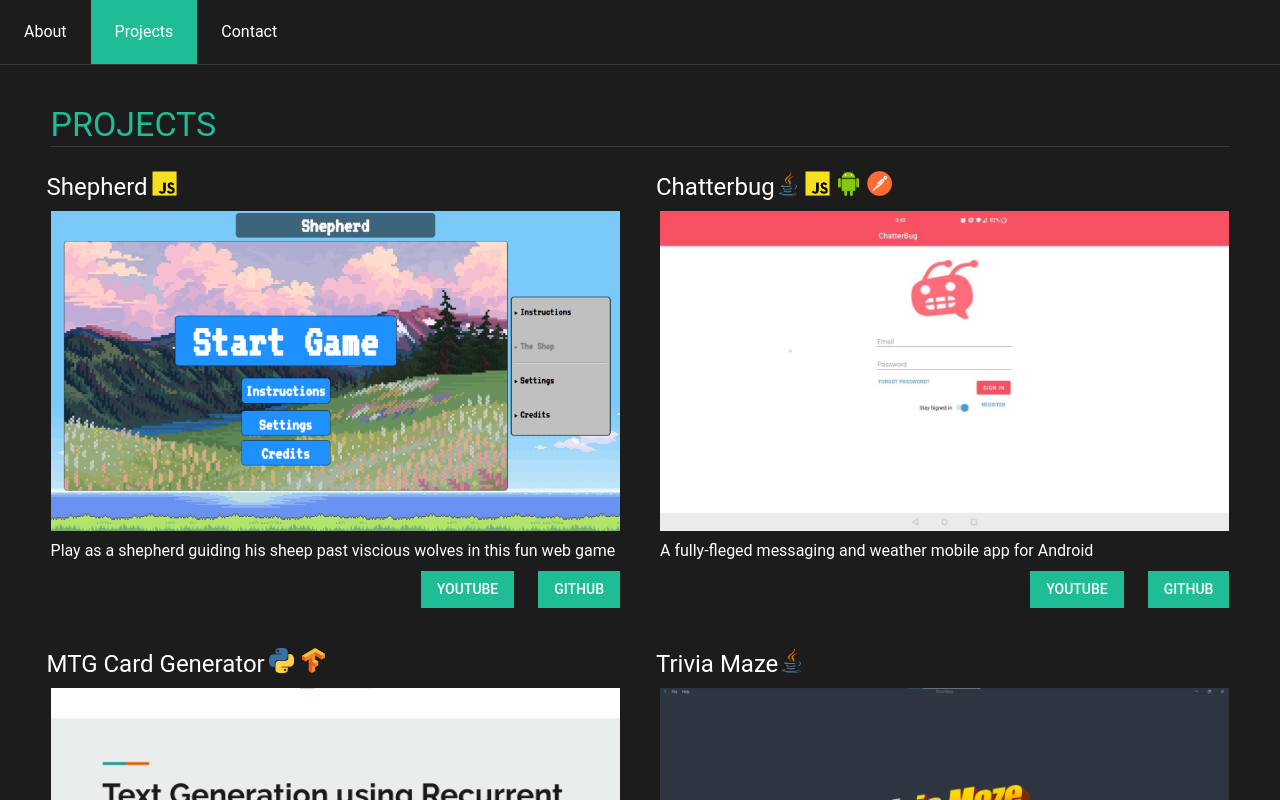
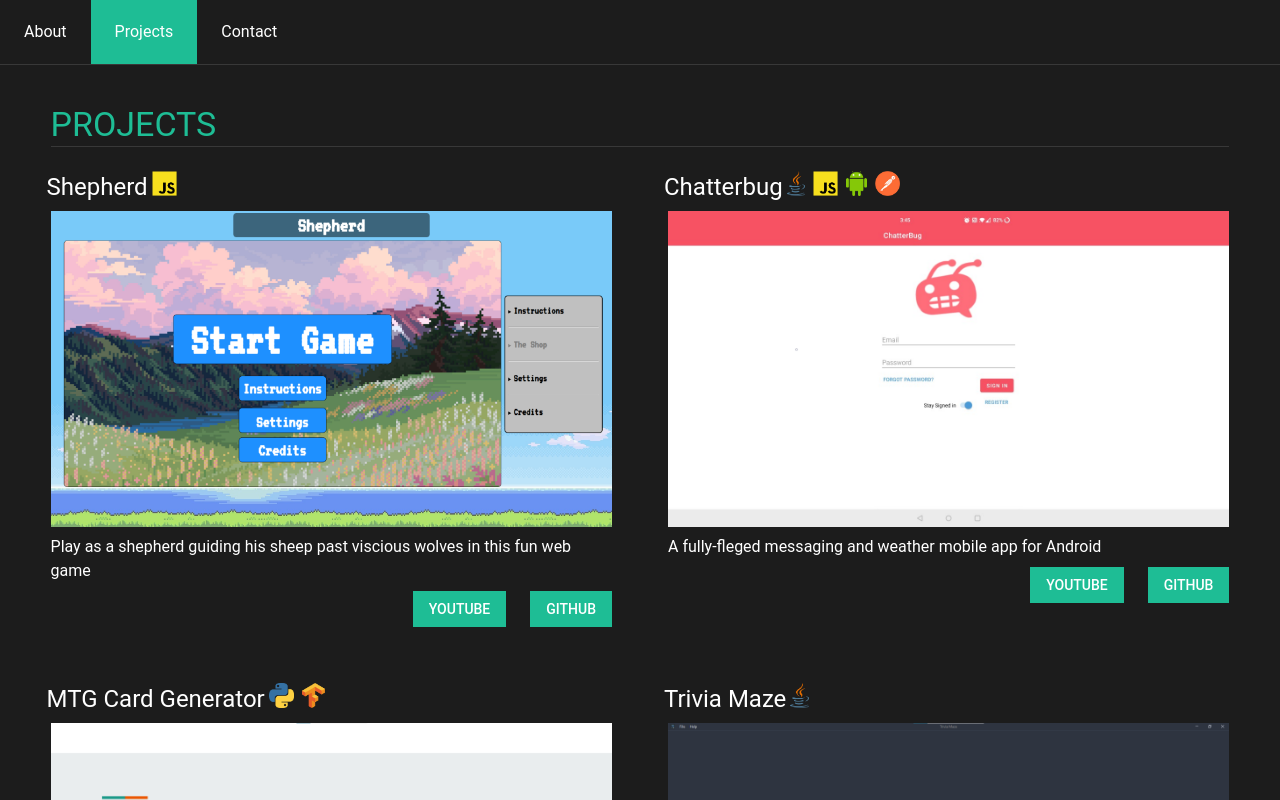
Before and after one commit to Beeedu/portfolio_v2, a React (Create React App) app: page /projects in a window 1280 px wide. Shown: the top 800 px of the page. Built offline with nearby package versions, Linux system fonts and the light colour scheme.

Commit message:
minor spacing and organization changes

```diff
--- a/src/portfolio/AboutOutlet.jsx
+++ b/src/portfolio/AboutOutlet.jsx
@@ -27,11 +27,11 @@ export function AboutOutlet() {
 
 function ProfilePicture() {
     return (
-        <Box>
+        <Box width="100%" maxWidth="350rem">
             <img
                 src="./portrait.jpg"
                 alt="profile"
-                width="350rem"
+                width="100%"
                 style={{ borderRadius: '50%' }}
             />
         </Box>
--- a/src/portfolio/projects/Projects.jsx
+++ b/src/portfolio/projects/Projects.jsx
@@ -10,8 +10,11 @@ import {
     PythonSkill,
     TensorflowSkill,
 } from './Skills';
-import { Thumbnail } from './ProjectsOutlet';
 import { Cluster } from '../../chrome/Cluster';
+
+function Thumbnail({ src, alt, ...props }) {
+    return <img src={src} alt={alt} width="100%" {...props} />;
+}
 
 export function Project({
     title,
--- a/src/portfolio/projects/ProjectsOutlet.jsx
+++ b/src/portfolio/projects/ProjectsOutlet.jsx
@@ -12,7 +12,7 @@ import {
 
 function ProjectsGrid({ children }) {
     return (
-        <Grid container spacing={5}>
+        <Grid container spacing={7}>
             {children}
         </Grid>
     );
@@ -50,7 +50,3 @@ export function ProjectsOutlet() {
         </Stack>
     );
 }
-
-export function Thumbnail({ src, alt, ...props }) {
-    return <img src={src} alt={alt} width="100%" {...props} />;
-}
```
